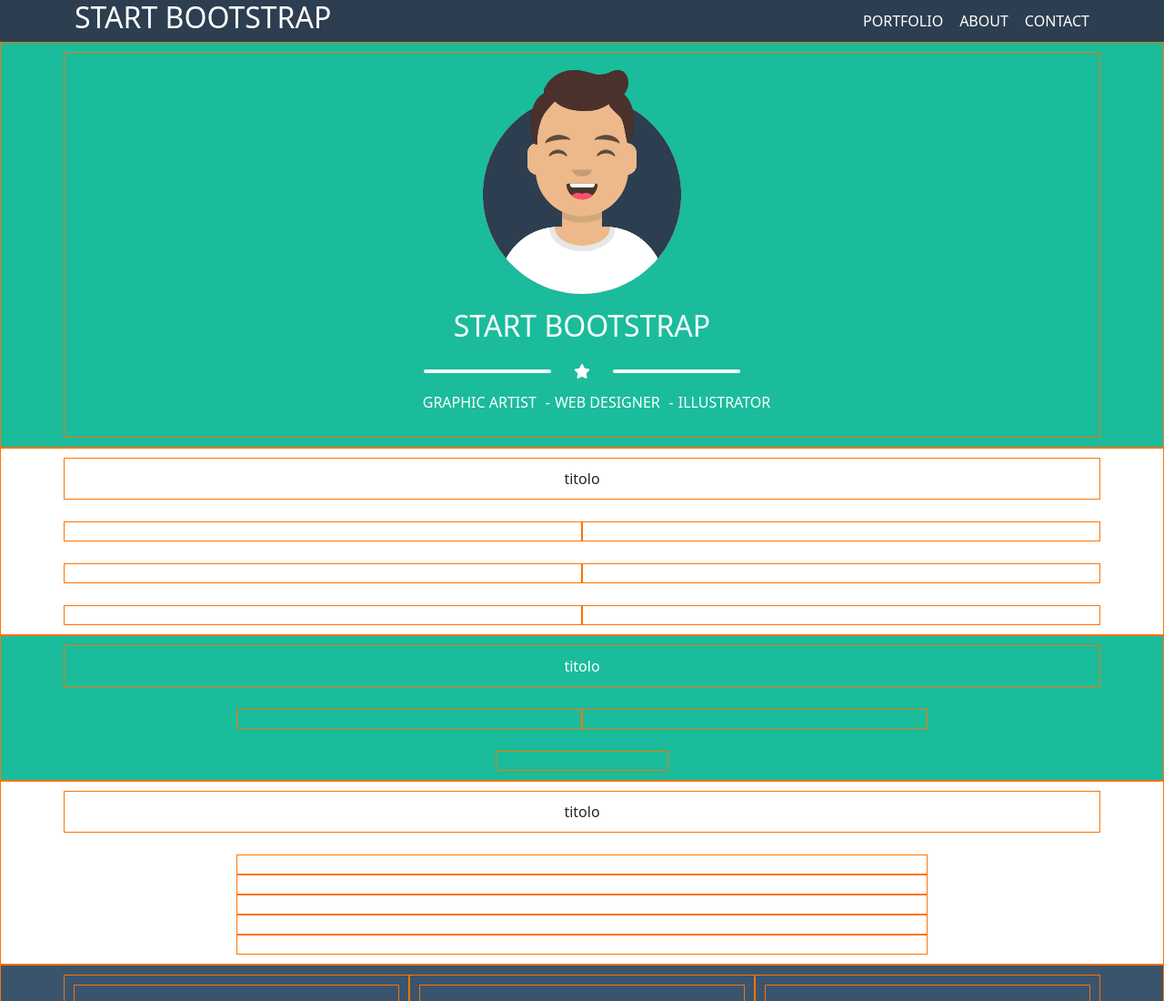
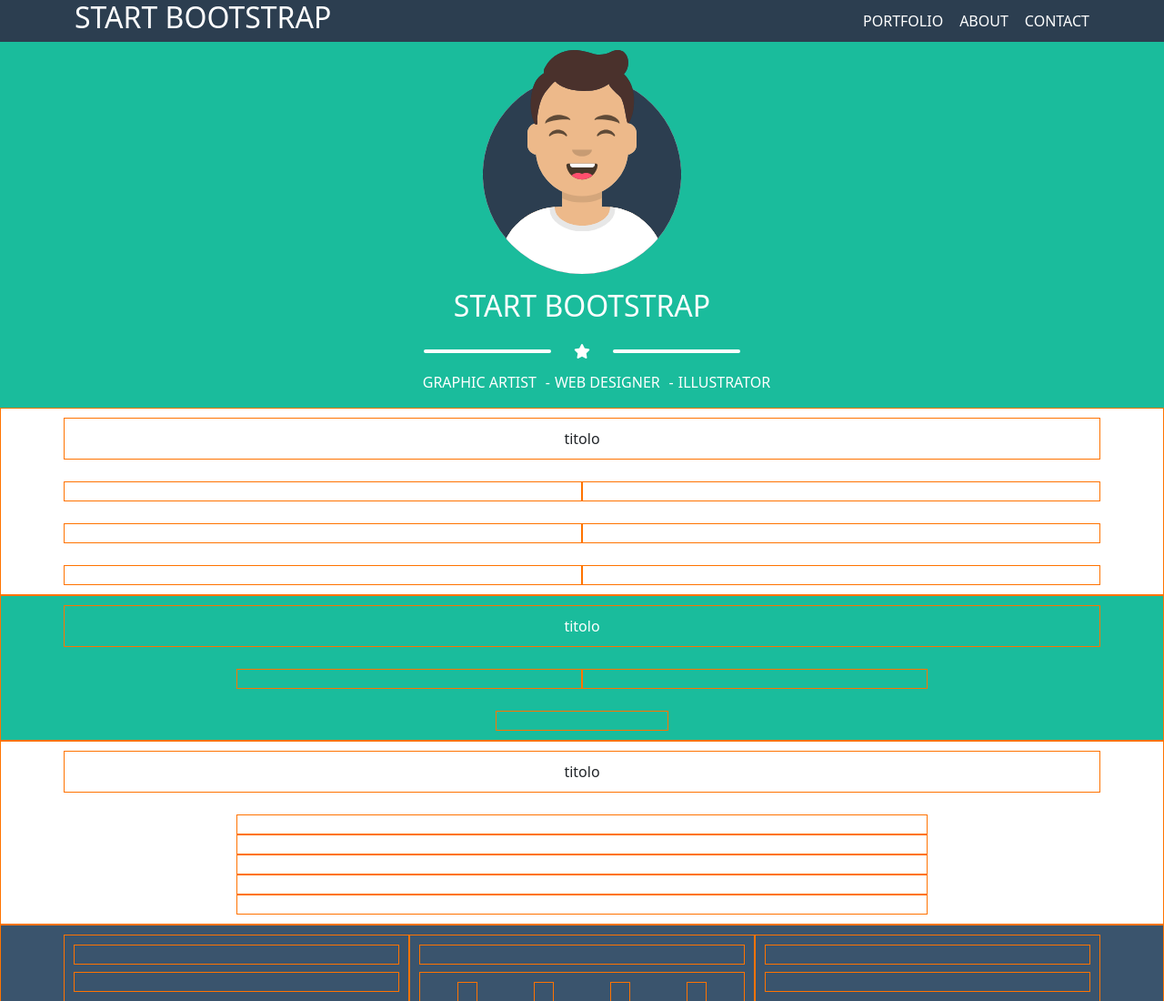
Before and after one commit to SaraG94/html-css-bootstrap-freelancer, a plain HTML site: page index.html in a window 1280 px wide. Shown: the top 1100 px of the page at 91% size. Drawn offline with nearby package versions, Linux system fonts and the light colour scheme.

Commit message:
REMOUVE debug first section + chenge bg line-star

```diff
--- a/css/style.css
+++ b/css/style.css
@@ -73,7 +73,7 @@ li.about-menu{
     display: block;
     height: 4px;
     width: 140px;
-    background-color: white;
+    background-color: currentColor;
     border-radius: 20px;
     margin: 20px 25px;
 }
@@ -83,7 +83,7 @@ li.about-menu{
     display: block;
     height: 4px;
     width: 140px;
-    background-color: white;
+    background-color: currentColor;
     border-radius: 20px;
     margin: 20px 25px;
 }
--- a/index.html
+++ b/index.html
@@ -41,11 +41,11 @@
 
     <!--main-->
     <main>
-        <section class="start green-a debug">
+        <section class="start green-a">
             <div class="container text-center text-uppercase">
                 <div class="row">
                     <!--class="col-12 col-lg-8 offset-lg-2 col-xxl-6 offset-xxl-3-->
-                    <div class="col-12 debug">
+                    <div class="col-12">
                         <figure class="avatar">
                             <img src="./img/avatar.svg" alt="avatar">
                         </figure>
```
